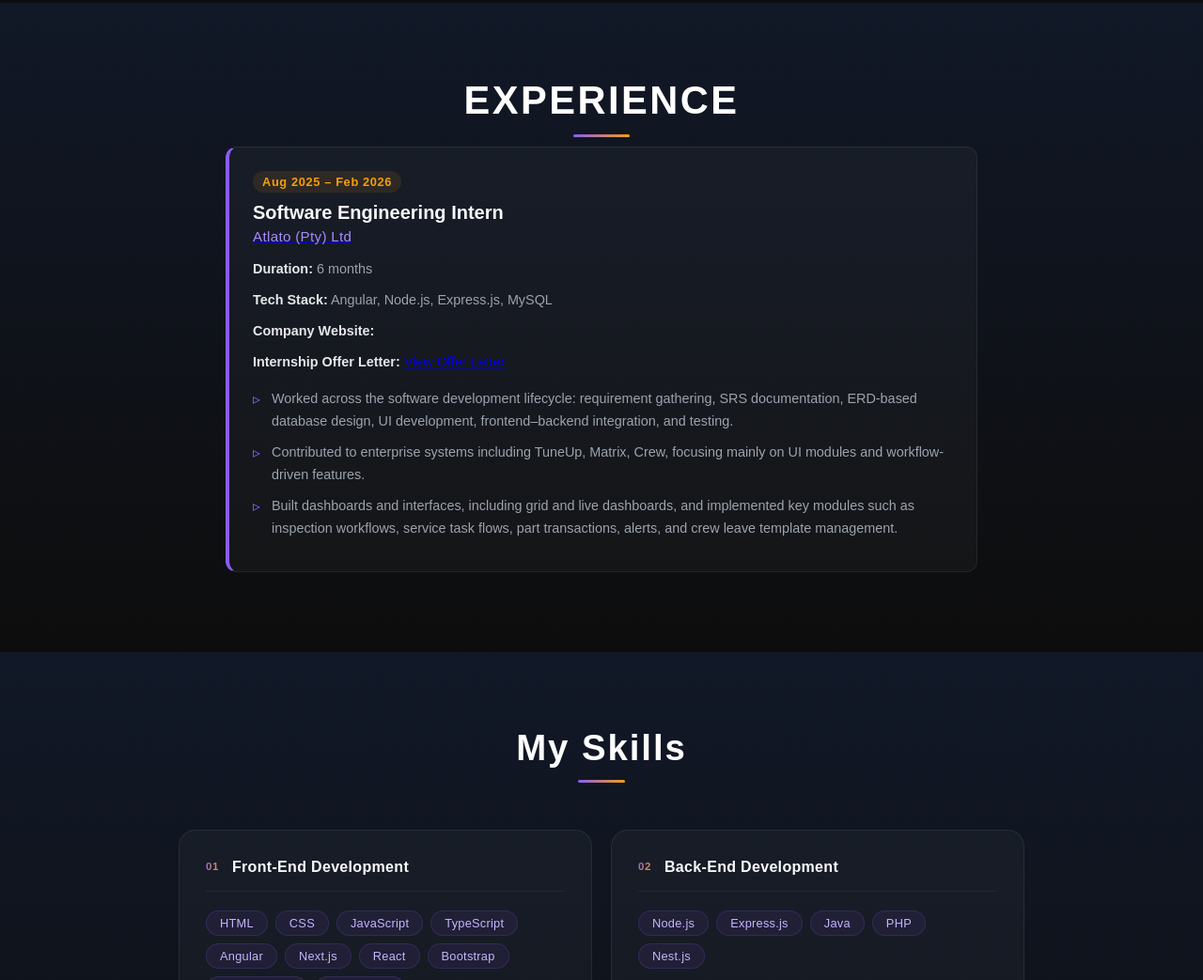
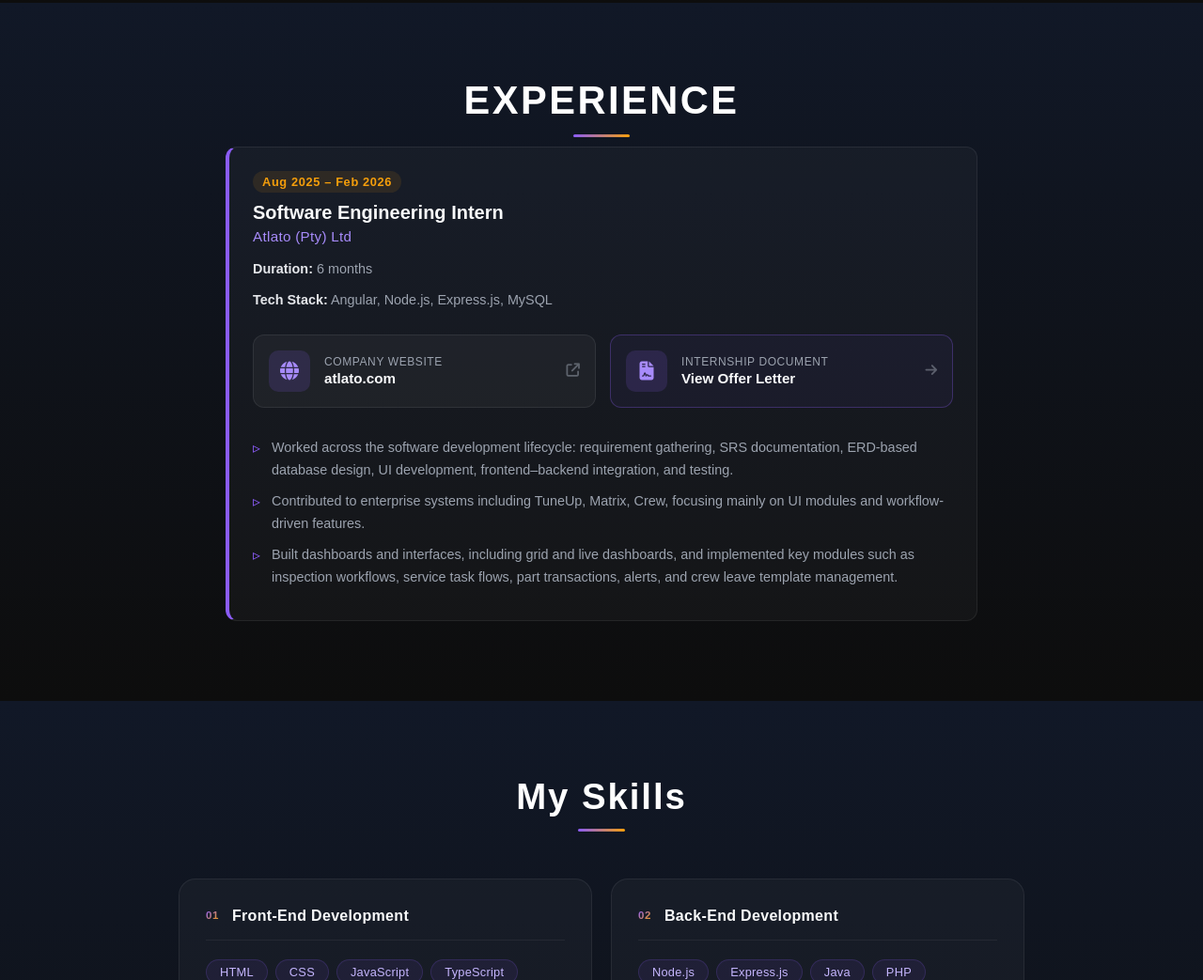
Before and after one commit to RasadhiSanchala/PortFolioWebSite, a plain HTML site: page index.html in a window 1280 px wide. Shown: the part 1700-2743 px from the top of the page at 94% size. Drawn offline with nearby package versions, Linux system fonts and the light colour scheme.

Commit message:
Updated the UI

```diff
--- a/css/about.css
+++ b/css/about.css
@@ -360,50 +360,109 @@
     font-weight: 600;
 }
 
-.company-link {
-    color: inherit;
-    text-decoration: none;
-    transition: color 0.3s;
+.timeline-links-grid {
+    display: grid;
+    grid-template-columns: 1fr 1fr;
+    gap: 15px;
+    margin: 25px 0 30px;
 }
 
-.company-link:hover {
-    color: #f59e0b;
+.timeline-link-item {
+    display: flex;
+    align-items: center;
+    background: rgba(255, 255, 255, 0.04);
+    border: 1px solid rgba(255, 255, 255, 0.08);
+    border-radius: 12px;
+    padding: 16px;
+    text-decoration: none;
+    transition: all 0.3s cubic-bezier(0.4, 0, 0.2, 1);
+    position: relative;
+    overflow: hidden;
 }
 
-.timeline-links {
-    margin-top: 20px;
+.timeline-link-item::before {
+    content: "";
+    position: absolute;
+    top: 0;
+    left: 0;
+    width: 100%;
+    height: 100%;
+    background: linear-gradient(135deg, rgba(139, 92, 246, 0.1), transparent);
+    opacity: 0;
+    transition: opacity 0.3s;
+}
+
+.timeline-link-item:hover {
+    background: rgba(255, 255, 255, 0.07);
+    border-color: rgba(139, 92, 246, 0.4);
+    transform: translateY(-3px);
+    box-shadow: 0 8px 24px rgba(0, 0, 0, 0.3);
+}
+
+.timeline-link-item:hover::before {
+    opacity: 1;
+}
+
+.timeline-link-item.highlight {
+    border-color: rgba(139, 92, 246, 0.3);
+    background: rgba(139, 92, 246, 0.05);
+}
+
+.timeline-link-item.highlight:hover {
+    border-color: #8b5cf6;
+    background: rgba(139, 92, 246, 0.1);
+}
+
+.link-icon {
+    width: 44px;
+    height: 44px;
+    background: rgba(139, 92, 246, 0.15);
+    border-radius: 10px;
+    display: flex;
+    align-items: center;
+    justify-content: center;
+    margin-right: 15px;
+    color: #a78bfa;
+    font-size: 1.25em;
+    flex-shrink: 0;
+}
+
+.link-text {
+    flex: 1;
+    display: flex;
+    flex-direction: column;
     text-align: left;
 }
 
-.offer-letter-btn {
-    display: inline-block;
-    padding: 8px 16px;
-    background: rgba(139, 92, 246, 0.1);
-    color: #c4b5fd;
-    border: 1px solid rgba(139, 92, 246, 0.3);
-    border-radius: 6px;
-    text-decoration: none;
-    font-size: 0.85em;
-    font-weight: 600;
-    transition: all 0.3s;
+.link-text span {
+    font-size: 0.75em;
+    text-transform: uppercase;
+    letter-spacing: 0.05em;
+    color: #9ca3af;
+    margin-bottom: 2px;
 }
 
-.offer-letter-btn i {
-    margin-left: 5px;
-    font-size: 0.9em;
-    transition: transform 0.3s;
+.link-text strong {
+    font-size: 0.95em;
+    color: #f9fafb;
+    font-weight: 700;
 }
 
-.offer-letter-btn:hover {
-    background: rgba(139, 92, 246, 0.2);
-    border-color: #8b5cf6;
-    color: #ffffff;
-    transform: translateY(-2px);
-    box-shadow: 0 4px 12px rgba(139, 92, 246, 0.2);
+.timeline-link-item .arrow {
+    color: #9ca3af;
+    font-size: 0.9em;
+    transition: all 0.3s;
+    opacity: 0.5;
 }
 
-.offer-letter-btn:hover i {
-    transform: translateX(3px);
+.timeline-link-item:hover .arrow {
+    color: #f59e0b;
+    opacity: 1;
+    transform: scale(1.1) translate(2px, -2px);
+}
+
+.timeline-link-item.highlight:hover .arrow {
+    transform: scale(1.1) translateX(3px);
 }
 
 .timeline-list {
@@ -440,6 +499,12 @@
     }
 }
 
+@media (max-width: 600px) {
+    .timeline-links-grid {
+        grid-template-columns: 1fr;
+    }
+}
+
 @media (max-width: 480px) {
     .edu-exp-section {
         padding: 0 18px 30px;
--- a/index.html
+++ b/index.html
@@ -123,19 +123,31 @@
                         <div class="timeline-header">
                             <span class="timeline-date">Aug 2025 – Feb 2026</span>
                             <h4>Software Engineering Intern</h4>
-                            <a href="https://atlato.com/" target="_blank">  <h5>Atlato (Pty) Ltd</h5></a>
+                            <h5>Atlato (Pty) Ltd</h5>
                         </div>
                         <div class="timeline-body">
                             <p><strong>Duration:</strong> 6 months</p>
                             <p><strong>Tech Stack:</strong> Angular, Node.js, Express.js, MySQL</p>
-                            <p><strong>Company Website:</strong>
-</p>
 
-<p><strong>Internship Offer Letter:</strong>
-    <a href="https://drive.google.com/file/d/1OfeeRlUR5qPmJ01MGLbvaNlPlZnBJW7A/view?usp=drive_link" target="_blank">
-        View Offer Letter
-    </a>
-</p>
+                            <div class="timeline-links-grid">
+                                <a href="https://atlato.com/" target="_blank" class="timeline-link-item">
+                                    <div class="link-icon"><i class="fa-solid fa-globe"></i></div>
+                                    <div class="link-text">
+                                        <span>Company Website</span>
+                                        <strong>atlato.com</strong>
+                                    </div>
+                                    <i class="fa-solid fa-arrow-up-right-from-square arrow"></i>
+                                </a>
+                                <a href="https://drive.google.com/file/d/1OfeeRlUR5qPmJ01MGLbvaNlPlZnBJW7A/view?usp=drive_link" target="_blank" class="timeline-link-item highlight">
+                                    <div class="link-icon"><i class="fa-solid fa-file-contract"></i></div>
+                                    <div class="link-text">
+                                        <span>Internship Document</span>
+                                        <strong>View Offer Letter</strong>
+                                    </div>
+                                    <i class="fa-solid fa-arrow-right arrow"></i>
+                                </a>
+                            </div>
+
                             <ul class="timeline-list">
                                 <li>Worked across the software development lifecycle: requirement gathering, SRS documentation, ERD-based database design, UI development, frontend–backend integration, and testing.</li>
                                 <li>Contributed to enterprise systems including TuneUp, Matrix, Crew, focusing mainly on UI modules and workflow-driven features.</li>
```
